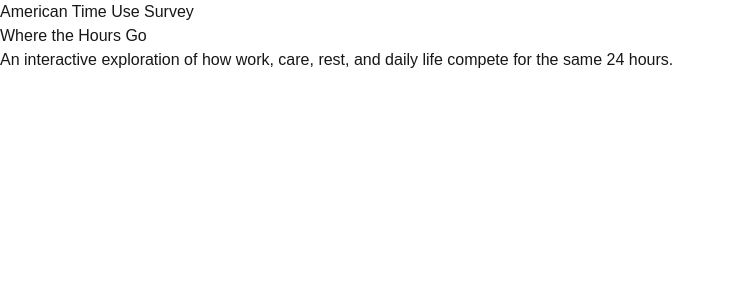
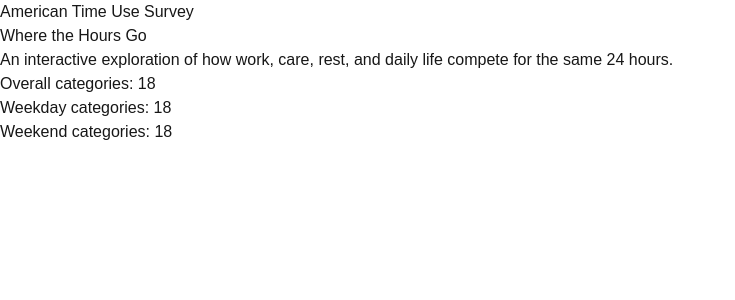
Before and after one commit to kimberlydemaio/data-visualization-lab, a Next.js app: page /where-the-hours-go in a window 1280 px wide. Shown: the top 300 px of the page, without its empty margins (0-735 px from the left). Built offline with nearby package versions, Linux system fonts and the light colour scheme.

Commit message:
Load processed time-use data

```diff
--- /dev/null
+++ b/src/app/where-the-hours-go/TimeUseChart.js
@@ -0,0 +1,28 @@
+"use client";
+
+import { useEffect, useState } from "react";
+
+export default function TimeUseChart() {
+  const [timeUseData, setTimeUseData] = useState(null);
+  useEffect(() => {
+    fetch("/data/where-the-hours-go/time-use-averages.json")
+      .then((response) => response.json())
+      .then((data) => {
+        setTimeUseData(data);
+      });
+  }, []);
+
+  return (
+    <section>
+      {timeUseData ? (
+        <div>
+          <p>Overall categories: {timeUseData.overall.length}</p>
+          <p>Weekday categories: {timeUseData.weekday.length}</p>
+          <p>Weekend categories: {timeUseData.weekend.length}</p>
+        </div>
+      ) : (
+        <p>Loading visualization data...</p>
+      )}
+    </section>
+  );
+}
--- a/src/app/where-the-hours-go/page.js
+++ b/src/app/where-the-hours-go/page.js
@@ -1,3 +1,5 @@
+import TimeUseChart from "./TimeUseChart";
+
 export default function WhereTheHoursGoPage() {
   return (
     <main>
@@ -9,6 +11,8 @@ export default function WhereTheHoursGoPage() {
         An interactive exploration of how work, care, rest, and daily life
         compete for the same 24 hours.
       </p>
+
+      <TimeUseChart />
     </main>
   );
 }
```
